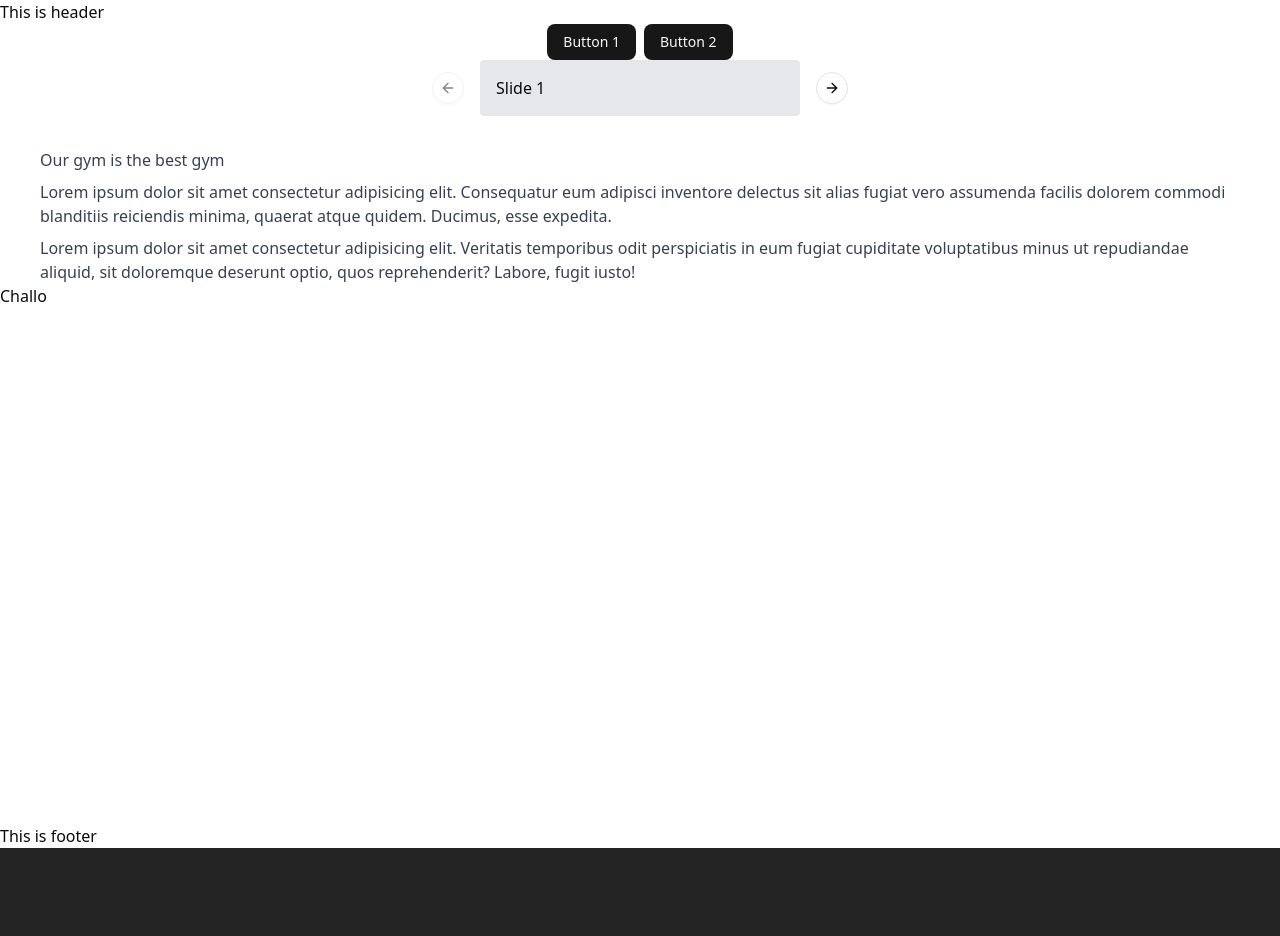
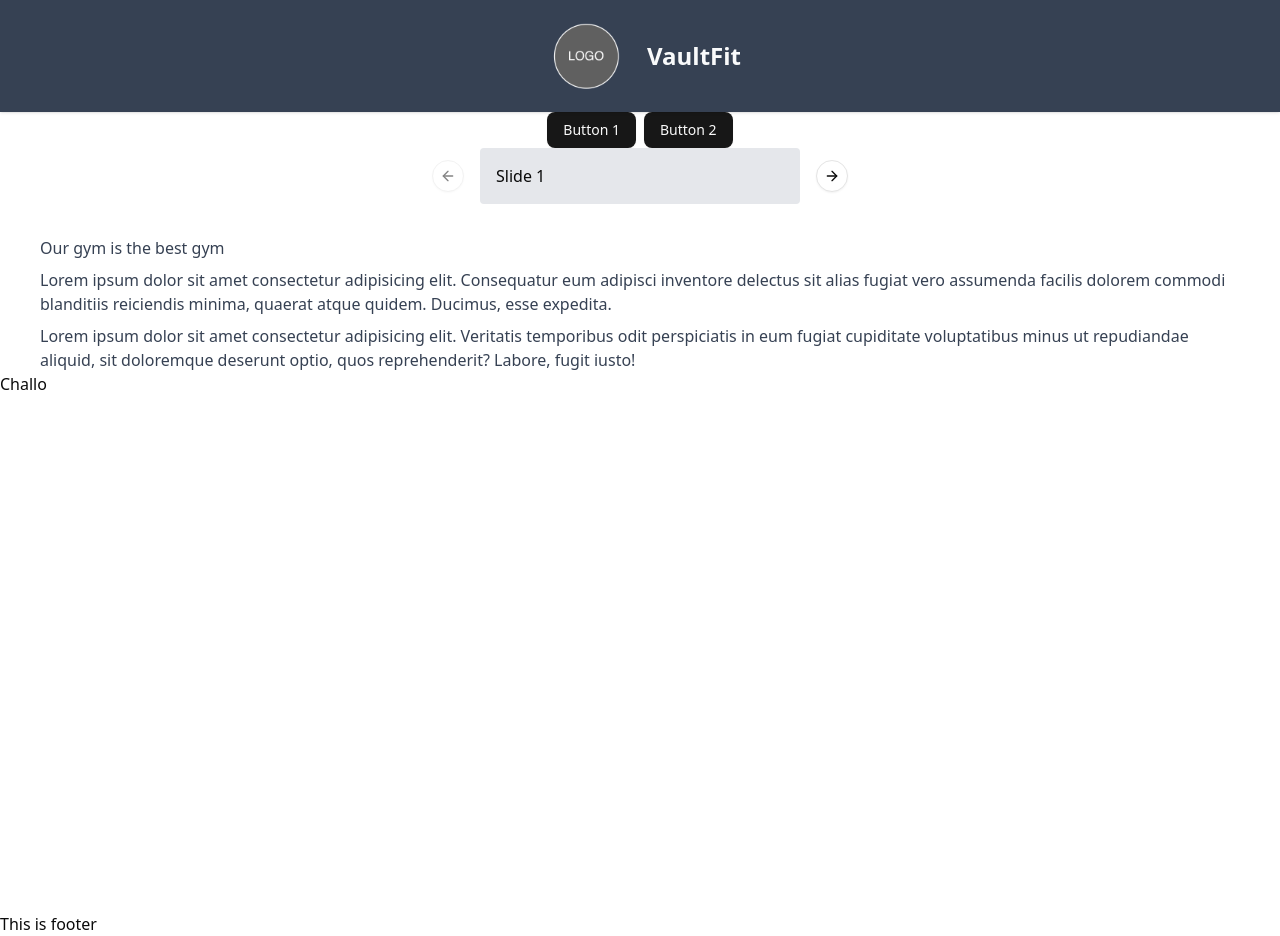
Before and after one commit to evahli/vault-fit, a React (Vite) app: page / in a window 1280 px wide. Before the commit the page ends 848 px from the top, so only its background shows below. Built offline with nearby package versions, Linux system fonts and the light colour scheme.

Commit message:
format Header component

```diff
--- a/src/components/Header.jsx
+++ b/src/components/Header.jsx
@@ -1,7 +1,10 @@
+import logo from '../images/logo-placeholder-image.png';
+
 export const Header = () => {
   return (
-    <>
-      <header>This is header</header>
-    </>
+    <header className='sticky top-0 z-50 flex items-center justify-center gap-3 py-2 bg-gray-700 shadow-sm'>
+      <img src={logo} alt="logo" className='h-24 w-24 object-contain' />
+      <p className='text-2xl font-semibold text-gray-50'>VaultFit</p>
+    </header>
   );
 };
```
